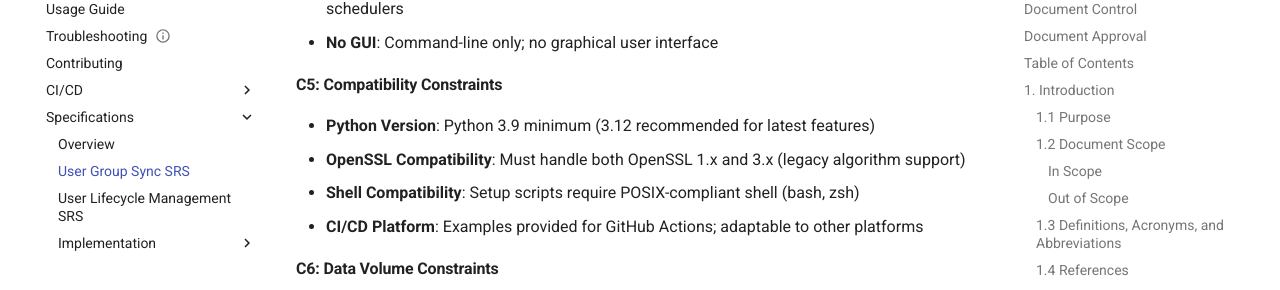
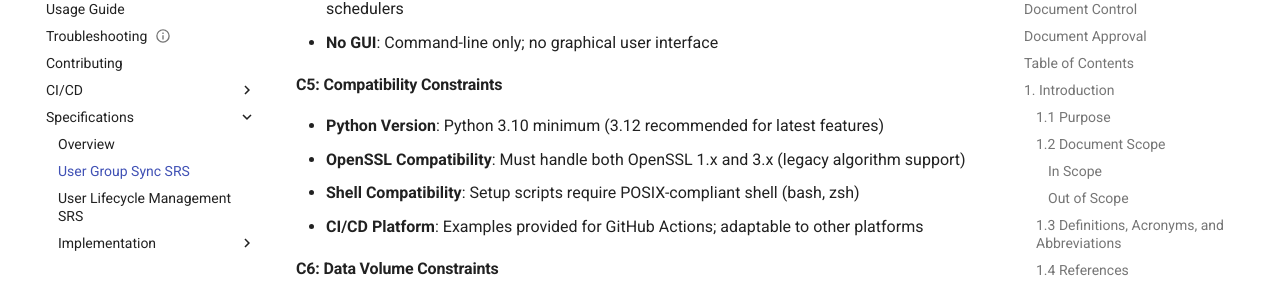
Before and after one commit to robinmordasiewicz/f5-xc-rbac, an MkDocs documentation site: the page built from docs/specifications/user-group-sync-srs.md, in a window 1280 px wide and 1400 px high, scrolled down 11718 px. Shown: the part 144-434 px from the top of the window. Built offline with MkDocs 1.6.1 and Material for MkDocs 9.7.7, drawn with Linux system fonts in a browser that asks for light colours; comment, search, counter and statistics services are not loaded; some of the changed text lies outside the part shown.

Commit message:
docs: standardize Python version to 3.10+ minimum across all documentation (#179)
Update all documentation files to reflect the actual minimum Python version
requirement of 3.10+ as defined in pyproject.toml, eliminating inconsistencies
that previously stated 3.9+ in various locations.

Changes:
- CLAUDE.md: Updated Active Technologies and Code Style sections
- README.md: Updated project metadata footer
- docs/specifications/user-group-sync-srs.md: Updated compatibility constraints and runtime environment
- docs/specifications/user-lifecycle-management-srs.md: Updated technology stack, runtime environment, technical constraints, and environment setup
- docs/CICD/jenkins.md: Updated troubleshooting Python requirement
- .serena/memories/project_overview.md: Updated tech stack
- .github/copilot-instructions.md: Updated active technologies, code style, and recent changes

All references now consistently specify:
- Minimum: Python 3.10
- Target/Recommended: Python 3.12

This aligns with pyproject.toml requires-python = ">=3.10"

Fixes #179

🤖 Generated with [Claude Code](https://claude.com/claude-code)

Co-authored-by: Claude <noreply@anthropic.com>

```diff
--- a/docs/specifications/user-group-sync-srs.md
+++ b/docs/specifications/user-group-sync-srs.md
@@ -506,7 +506,7 @@ The tool requires specific CSV structure from Active Directory exports:
 
 #### C5: Compatibility Constraints
 
-- **Python Version**: Python 3.9 minimum (3.12 recommended for latest features)
+- **Python Version**: Python 3.10 minimum (3.12 recommended for latest features)
 - **OpenSSL Compatibility**: Must handle both OpenSSL 1.x and 3.x (legacy algorithm support)
 - **Shell Compatibility**: Setup scripts require POSIX-compliant shell (bash, zsh)
 - **CI/CD Platform**: Examples provided for GitHub Actions; adaptable to other platforms
@@ -573,7 +573,7 @@ The tool requires specific CSV structure from Active Directory exports:
 - **GitHub CLI (optional)**: Automated secrets configuration
 
 **D4: Runtime Environment**
-- **Python 3.9+**: Interpreter with required packages installed
+- **Python 3.10+**: Interpreter with required packages installed
 - **Operating System**: Linux, macOS, or WSL2 with POSIX compatibility
 - **Network**: Outbound HTTPS connectivity to F5 XC endpoints
 - **Filesystem**: Read/write permissions for configuration and log files
```
Also changed, not shown: .serena/memories/project_overview.md (+1 -1 lines), CLAUDE.md (+2 -2 lines), README.md (+1 -1 lines), docs/CICD/jenkins.md (+1 -1 lines), docs/specifications/user-lifecycle-management-srs.md (+4 -4 lines), .github/copilot-instructions.md.
